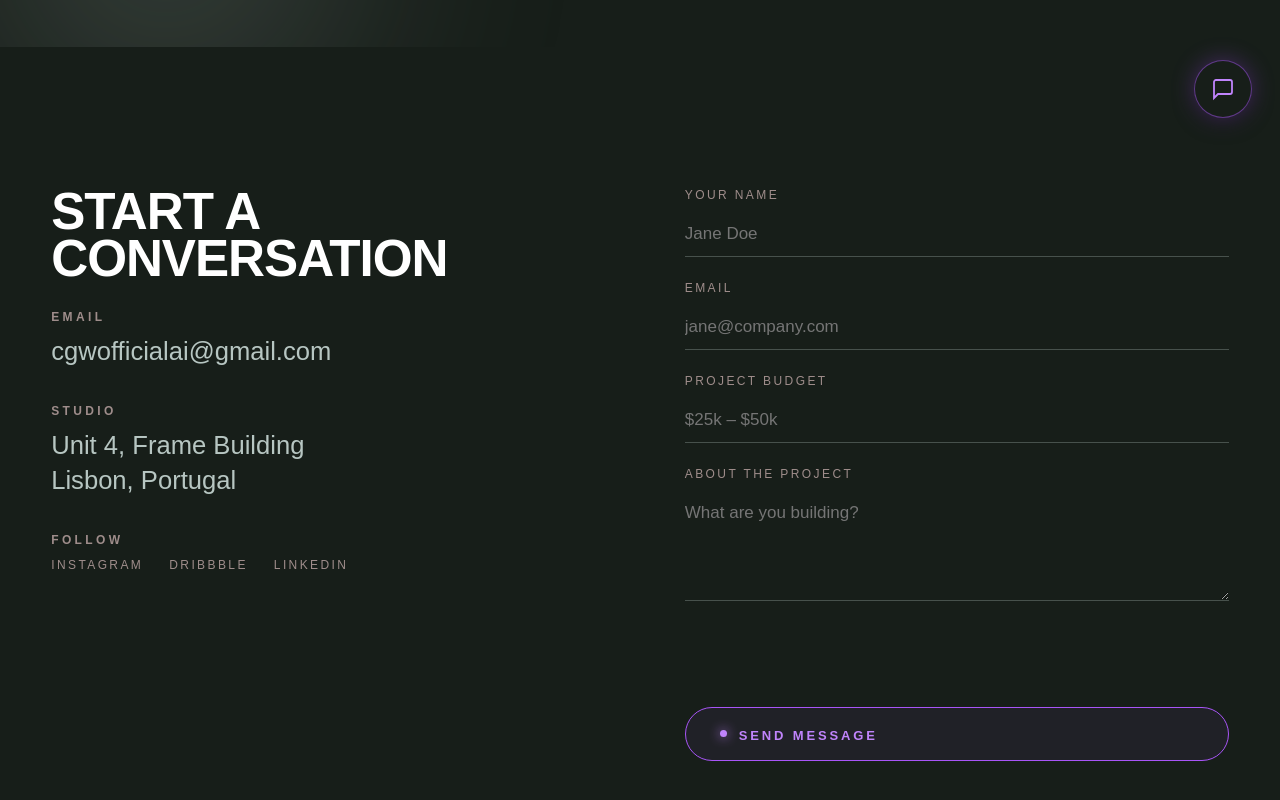
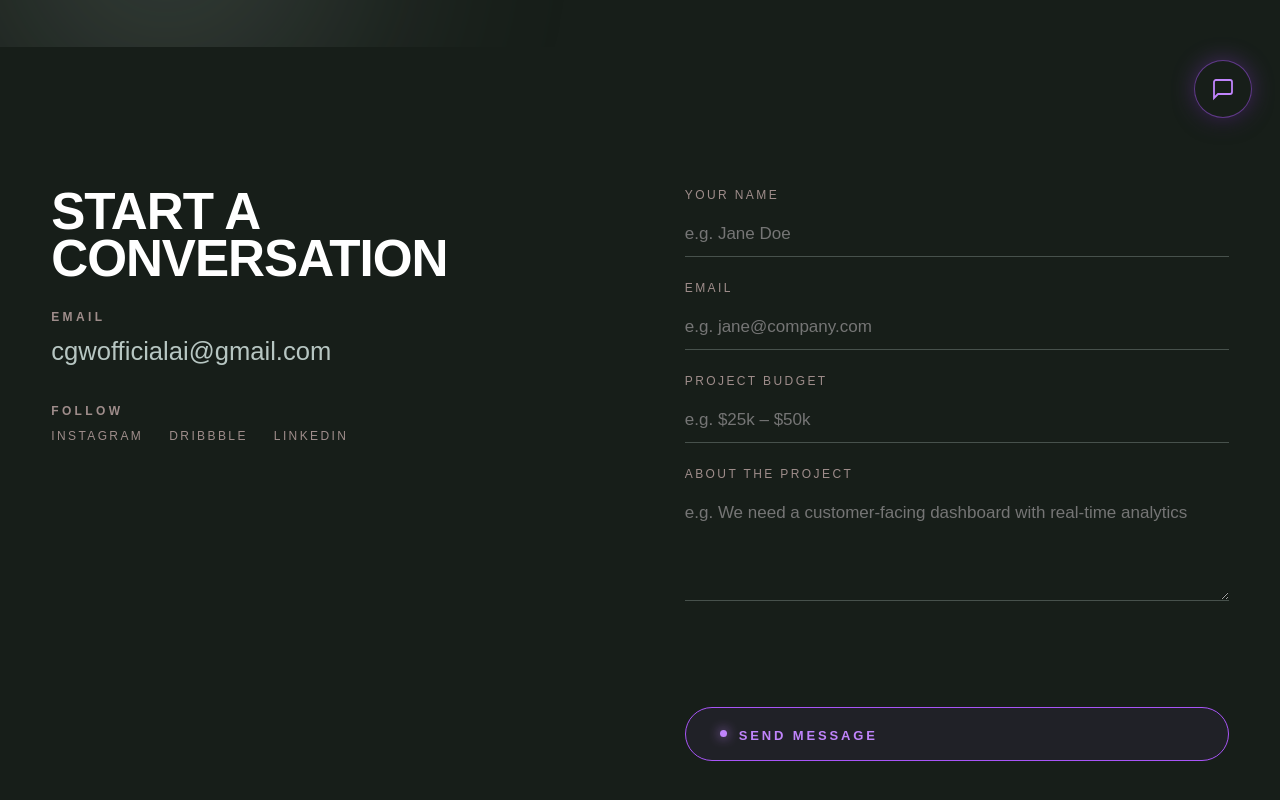
Before and after one commit to rehanshahzad6018-ux/COMPANY-WEBSITE, a website: page contact.html in a window 1280 px wide. Shown: the part 654-1454 px from the top of the page. Drawn offline with nearby package versions, Linux system fonts and the light colour scheme.

Commit message:
contact page update

```diff
--- a/contact.html
+++ b/contact.html
@@ -51,10 +51,6 @@
         <a href="mailto:cgwofficialai@gmail.com">cgwofficialai@gmail.com</a>
       </div>
       <div class="contact-block">
-        <span class="eyebrow">Studio</span>
-        <p>Unit 4, Frame Building<br />Lisbon, Portugal</p>
-      </div>
-      <div class="contact-block">
         <span class="eyebrow">Follow</span>
         <div class="contact-socials">
           <a href="#">Instagram</a>
@@ -67,19 +63,19 @@
     <form class="form reveal" novalidate>
       <div class="field">
         <label for="name">Your Name</label>
-        <input id="name" type="text" placeholder="Jane Doe" required />
+        <input id="name" type="text" placeholder="e.g. Jane Doe" required />
       </div>
       <div class="field">
         <label for="email">Email</label>
-        <input id="email" type="email" placeholder="jane@company.com" required />
+        <input id="email" type="email" placeholder="e.g. jane@company.com" required />
       </div>
       <div class="field">
         <label for="budget">Project Budget</label>
-        <input id="budget" type="text" placeholder="$25k – $50k" />
+        <input id="budget" type="text" placeholder="e.g. $25k – $50k" />
       </div>
       <div class="field">
         <label for="message">About the Project</label>
-        <textarea id="message" placeholder="What are you building?" required></textarea>
+        <textarea id="message" placeholder="e.g. We need a customer-facing dashboard with real-time analytics" required></textarea>
       </div>
       <div class="form-msg"></div>
       <button class="neon-btn" type="submit" data-text="Send Message">
```
